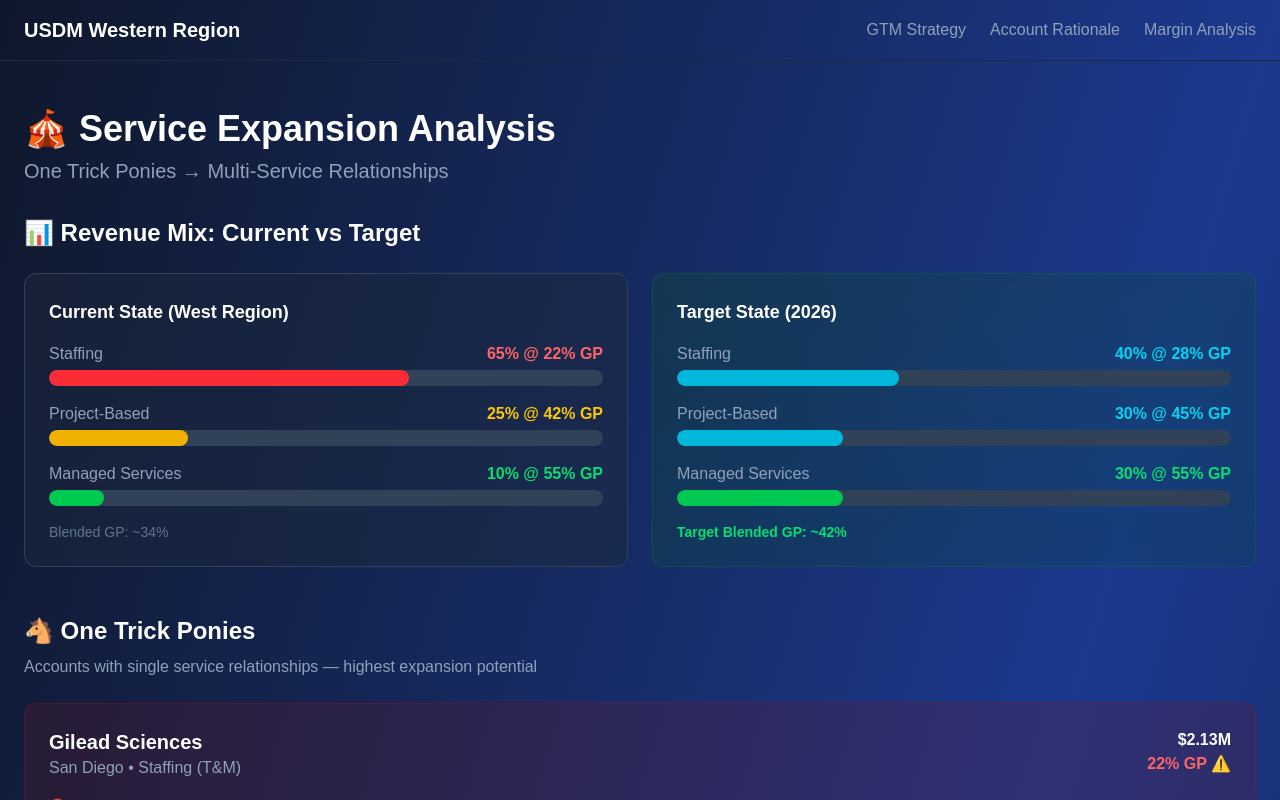
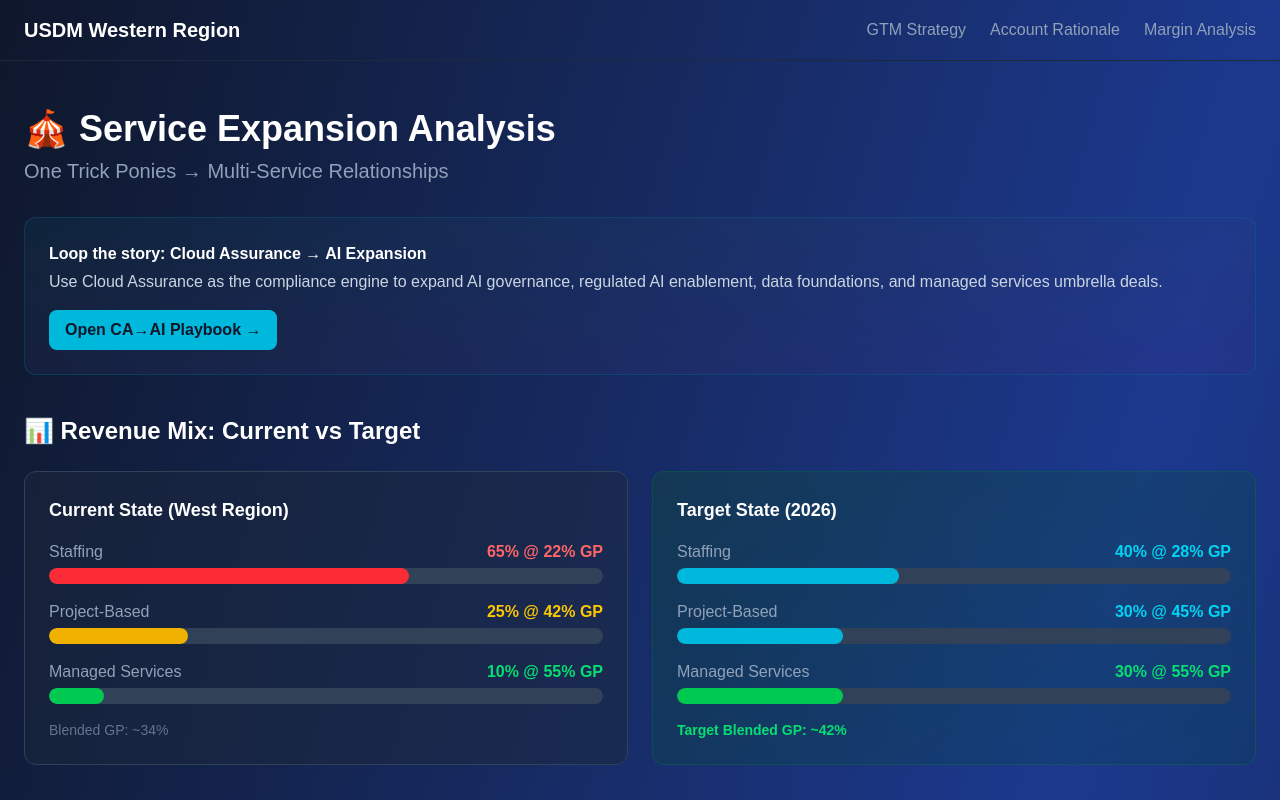
Before and after one commit to kbrown10000/western-region-analysis, a Next.js app: page /service-expansion in a window 1280 px wide. Shown: the top 800 px of the page. Built offline with nearby package versions, Linux system fonts and the light colour scheme.

Commit message:
Add CA→AI playbook callout to Service Expansion

```diff
--- a/src/app/service-expansion/page.tsx
+++ b/src/app/service-expansion/page.tsx
@@ -198,6 +198,18 @@ export default function ServiceExpansion() {
         <div className="mb-8">
           <h1 className="text-4xl font-bold text-white mb-2">🎪 Service Expansion Analysis</h1>
           <p className="text-xl text-slate-400">One Trick Ponies → Multi-Service Relationships</p>
+        </div>
+
+        <div className="mb-10 bg-gradient-to-br from-cyan-900/20 to-purple-900/10 rounded-xl p-6 border border-cyan-700/30">
+          <div className="flex flex-wrap items-start justify-between gap-4">
+            <div>
+              <p className="text-white font-semibold">Loop the story: Cloud Assurance → AI Expansion</p>
+              <p className="text-slate-300 mt-1">Use Cloud Assurance as the compliance engine to expand AI governance, regulated AI enablement, data foundations, and managed services umbrella deals.</p>
+            </div>
+            <Link href="/cloud-assurance-expansion" className="px-4 py-2 bg-cyan-500 hover:bg-cyan-400 text-slate-900 font-semibold rounded-lg transition-all">
+              Open CA→AI Playbook →
+            </Link>
+          </div>
         </div>
 
         {/* Revenue Mix Overview */}
```
